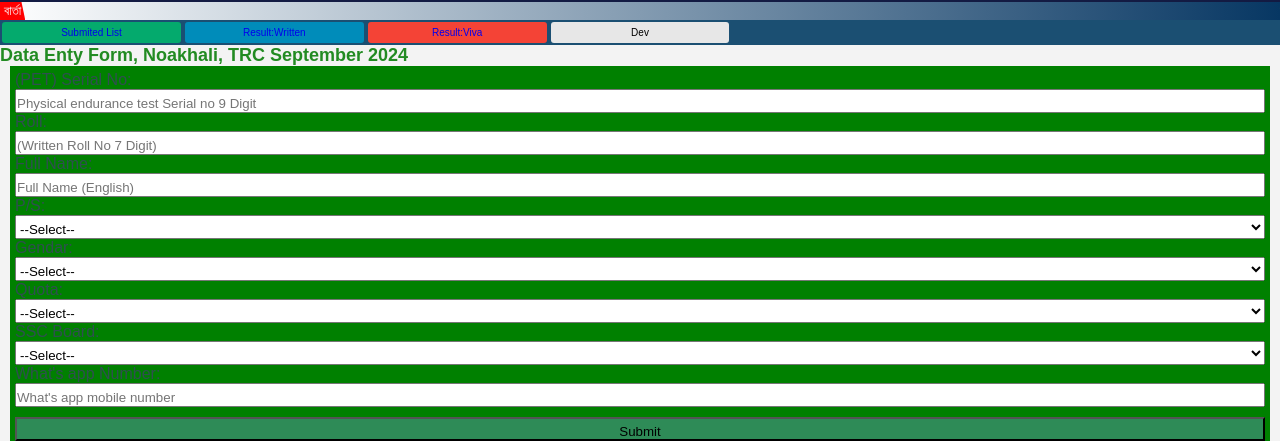
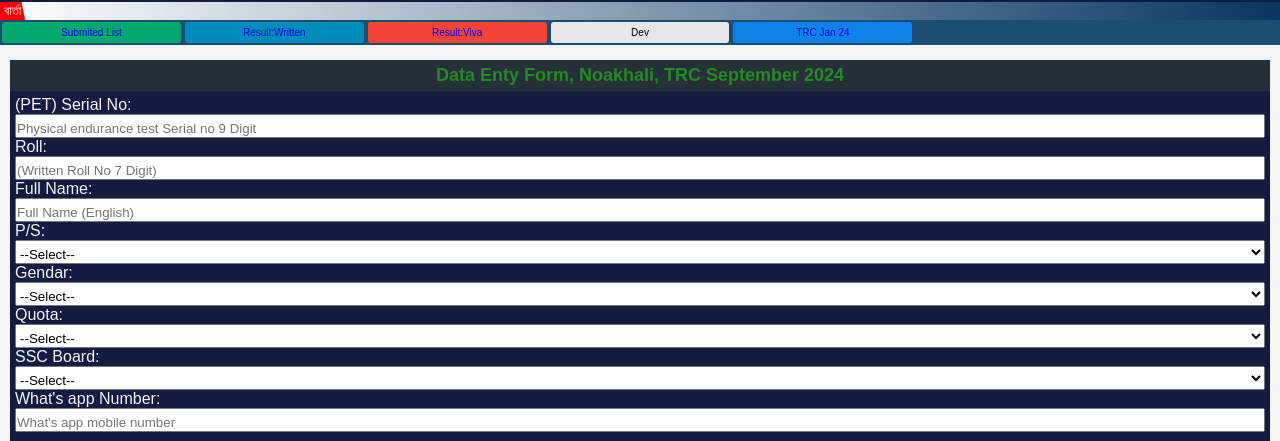
Before and after one commit to Towhid932/TRC2024-NKL, a plain HTML site: page index.html in a window 1280 px wide. Shown: the part 57-498 px from the top of the page. Drawn offline with Linux system fonts and the light colour scheme.

Commit message:
Update style.css

```diff
--- a/style.css
+++ b/style.css
@@ -30,6 +30,7 @@ body {
 }
 .hedar{
   display: flex;
+  justify-content:space-between;
   padding: 5px 5px;
   color: #fff;
   background: rgb(19, 27, 67)
@@ -103,7 +104,7 @@ nav{
 .button3 {background-color: #f44336;}
 .button4 {background-color: #e7e7e7;
           color: black;}
-.button5 {background-color: #555555;visibility: hidden;} /* Black */
+.button5 {background-color: #0f82e7;}
  h4{
    margin-top: 15px;
    margin-right: 10px;
@@ -112,10 +113,19 @@ nav{
   background-color: DodgerBlue;
   text-align: center;;
 }
+h6{
+  margin-top: 15px;
+  margin-right: 10px;
+  margin-left: 10px;
+ padding: 5px;
+ background-color: rgb(38, 48, 57);
+ text-align: center;;
+}
 .form{
   margin: 0 10px;
   padding: 5px;
-  background: green;
+  background: #131B42;
+  color: whitesmoke;
 }
 
 input, select{
@@ -131,12 +141,6 @@ HTML CSS Result Skip Results Iframe
 body{
 margin:0;
 overflow-x:hidden;
-}
-.nbnb{
-  width: 360px;
-  height: 10px;
-  background: rebeccapurple;
-
 }
 .footer{
 background:#000;
```
